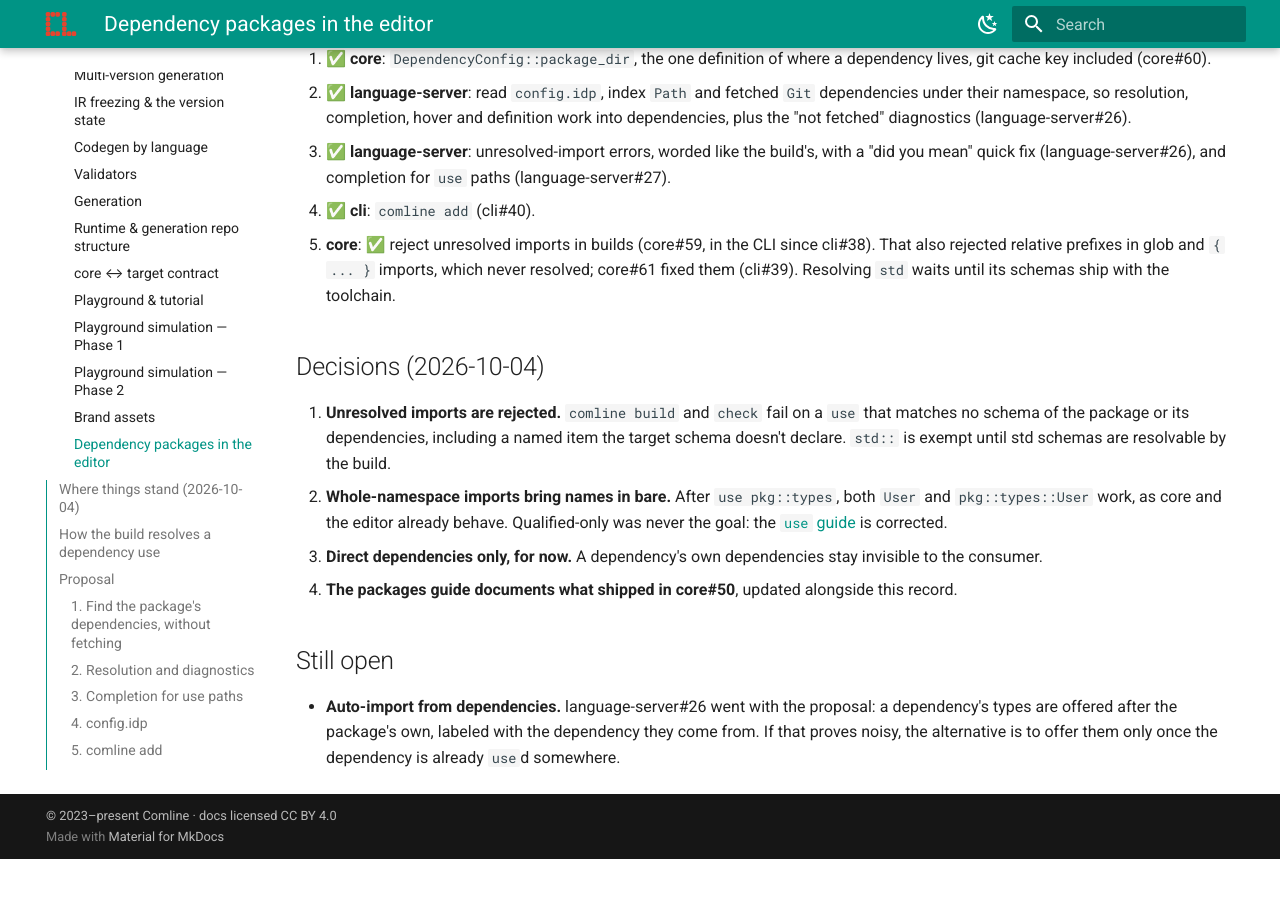
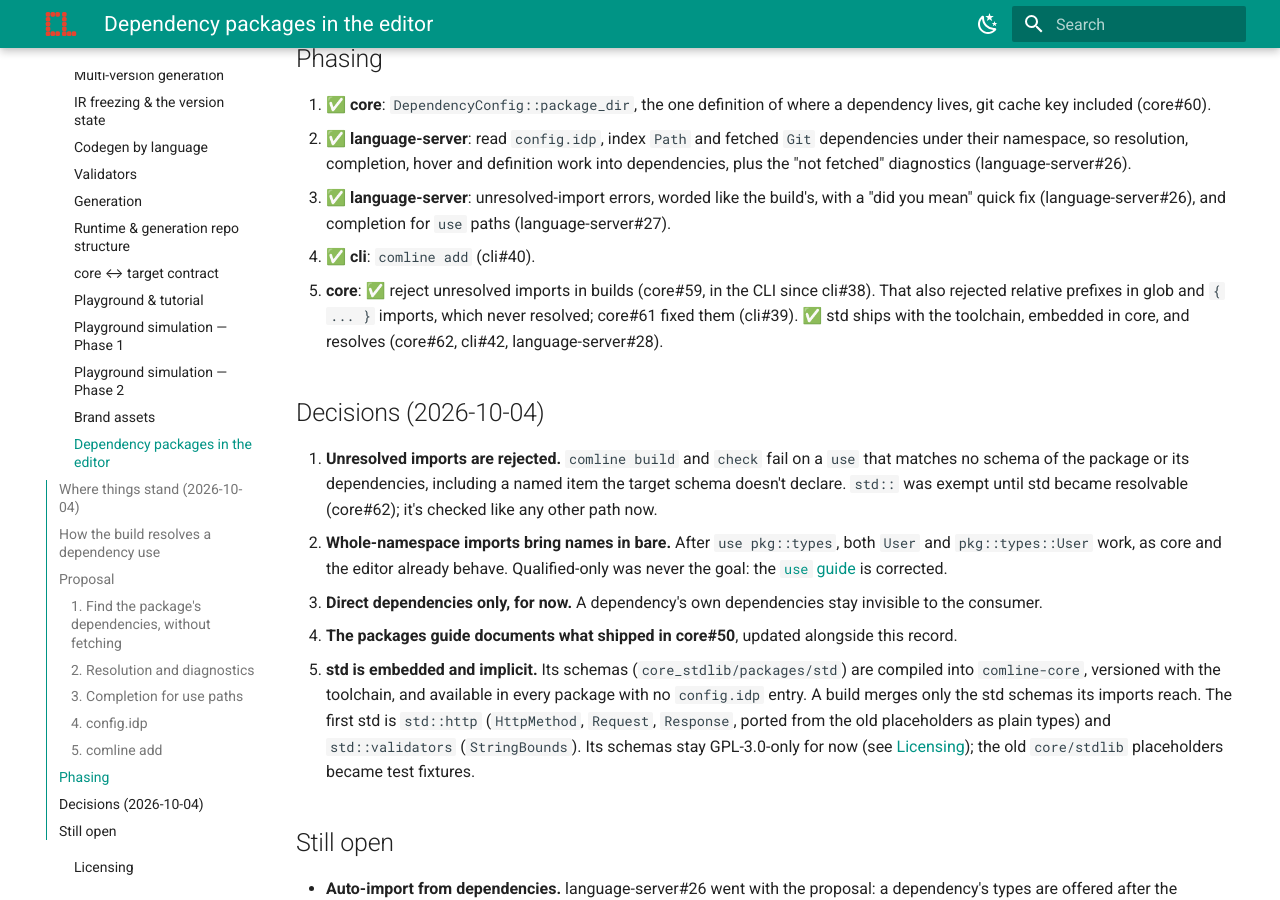
Before and after one commit to ComlineProject/docs, an MkDocs documentation site: the page built from docs/docs/design/editor-dependency-packages.md, in a window 1280 px wide and 900 px high, scrolled down 4031 px. Built offline with MkDocs 1.6.1 and Material for MkDocs 9.7.7, drawn with Linux system fonts in a browser that asks for light colours; the version menu is left out; before the commit the page ends 4890 px from its top, so only the background shows below that; some of the changed text lies outside the part shown.

Commit message:
docs: the standard library
- use guide: a "The standard library" section: std is built into the
  toolchain and needs nothing in config.idp; what std::http and
  std::validators declare, an example, and that a build includes only the
  std schemas a package imports (frozen and generated with it). std paths
  are checked like any other, with a suggestion.
- design record: std resolves (core#62, cli#42, language-server#28), so
  the status is Implemented; decision 5 records how std ships (embedded,
  implicit, merged when imported), its first contents, and GPL for now.
- licensing: std's schemas now ship embedded and stay GPL-3.0-only for now;
  the permissive question stays open.

```diff
--- a/docs/docs/design/editor-dependency-packages.md
+++ b/docs/docs/design/editor-dependency-packages.md
@@ -1,6 +1,6 @@
 # Dependency packages in the editor
 
-Status: **Implemented**, except resolving `std` · `ComlineProject/language-server` (+ `core` and `cli` pieces) · Relates to core#6, core#50, core#59, core#60, core#61, cli#38, cli#39, cli#40, language-server#24, language-server#25, language-server#26, language-server#27
+Status: **Implemented** · `ComlineProject/language-server` (+ `core` and `cli` pieces) · Relates to core#6, core#50, core#59, core#60, core#61, cli#38, cli#39, cli#40, cli#42, language-server#24, language-server#25, language-server#26, language-server#27, language-server#28
 
 How `use shared_types::foo::X` should work in the editor when `shared_types` is a
 dependency declared in `config.idp`: hover, go-to-definition into the
@@ -19,7 +19,7 @@
 | Editor: `use` of a dependency | ✅ resolved for path dependencies and fetched git pins; hover, go-to-definition, completion work into them (language-server#26) |
 | Unresolved imports | ✅ rejected by `comline check` / `build` (core#59, cli#38) and reported by the editor with a "did you mean" quick fix (language-server#26) |
 | Editor: completion for `use` paths | ✅ namespaces, dependencies, declarations, `*` / `{…}` (language-server#27) |
-| `std::` | ❌ not resolved by `comline build` either (see below) |
+| `std::` | ✅ embedded in core and merged into a build when imported (core#62, cli#42); the editor resolves it too (language-server#28) |
 | [Packages guide](../guide/packages/index.md) | ✅ updated alongside this record (it still said dependencies weren't implemented) |
 
 ## How the build resolves a dependency `use`
@@ -45,7 +45,8 @@
   builds), but also `use shard_types::foo::X` with a typo: `comline build`
   accepted it without a word. A glob or whole-namespace `use` of an unknown
   namespace failed only as "Unknown type" at each use site. Builds now reject
-  all of these (decision 1 below); `std::` paths are still trusted.
+  all of these (decision 1 below). `std::` paths stayed trusted until core#62
+  made std resolvable.
 
 ## Proposal
 
@@ -105,8 +106,8 @@
   gap noted in language-server#25).
 - **The build agrees.** `comline build` and `check` reject an unresolved import
   too (decided below), so the editor and the build say the same thing: both
-  report it as an error. `std::` is exempt in both until std schemas are
-  resolvable by the build.
+  report it as an error. `std::` was exempt in both until core#62 made std
+  resolvable; it's checked the same way now.
 
 ### 3. Completion for `use` paths
 
@@ -170,15 +171,16 @@
 4. ✅ **cli**: `comline add` (cli#40).
 5. **core**: ✅ reject unresolved imports in builds (core#59, in the CLI since
    cli#38). That also rejected relative prefixes in glob and `{ ... }`
-   imports, which never resolved; core#61 fixed them (cli#39). Resolving
-   `std` waits until its schemas ship with the toolchain.
+   imports, which never resolved; core#61 fixed them (cli#39). ✅ std ships
+   with the toolchain, embedded in core, and resolves (core#62, cli#42,
+   language-server#28).
 
 ## Decisions (2026-10-04)
 
 1. **Unresolved imports are rejected.** `comline build` and `check` fail on a
    `use` that matches no schema of the package or its dependencies, including a
-   named item the target schema doesn't declare. `std::` is exempt until std
-   schemas are resolvable by the build.
+   named item the target schema doesn't declare. `std::` was exempt until std
+   became resolvable (core#62); it's checked like any other path now.
 2. **Whole-namespace imports bring names in bare.** After `use pkg::types`, both
    `User` and `pkg::types::User` work, as core and the editor already behave.
    Qualified-only was never the goal: the [`use` guide](../guide/idl/use.md) is
@@ -187,6 +189,14 @@
    invisible to the consumer.
 4. **The packages guide documents what shipped in core#50**, updated alongside
    this record.
+5. **std is embedded and implicit.** Its schemas (`core_stdlib/packages/std`)
+   are compiled into `comline-core`, versioned with the toolchain, and
+   available in every package with no `config.idp` entry. A build merges only
+   the std schemas its imports reach. The first std is `std::http` (`HttpMethod`,
+   `Request`, `Response`, ported from the old placeholders as plain types) and
+   `std::validators` (`StringBounds`). Its schemas stay GPL-3.0-only for now
+   (see [Licensing](licensing.md)); the old `core/stdlib` placeholders became
+   test fixtures.
 
 ## Still open
 
```
Also changed, not shown: docs/docs/design/index.md (+1 -1 lines), docs/docs/design/licensing.md (+5 -5 lines), docs/docs/guide/idl/use.md (+29 -2 lines).
